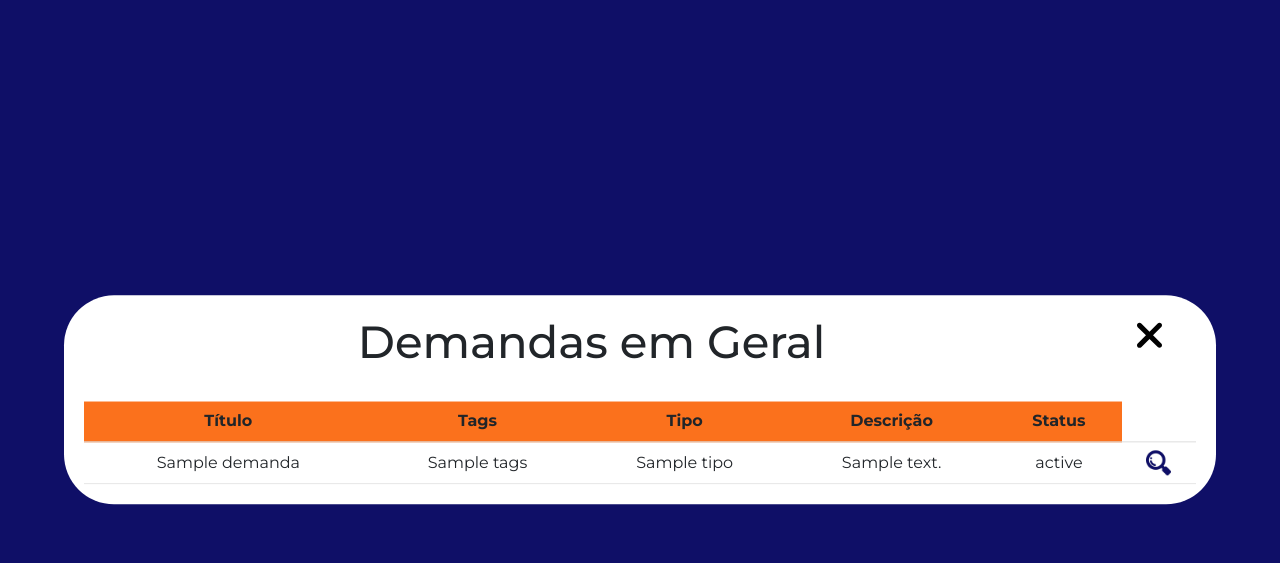
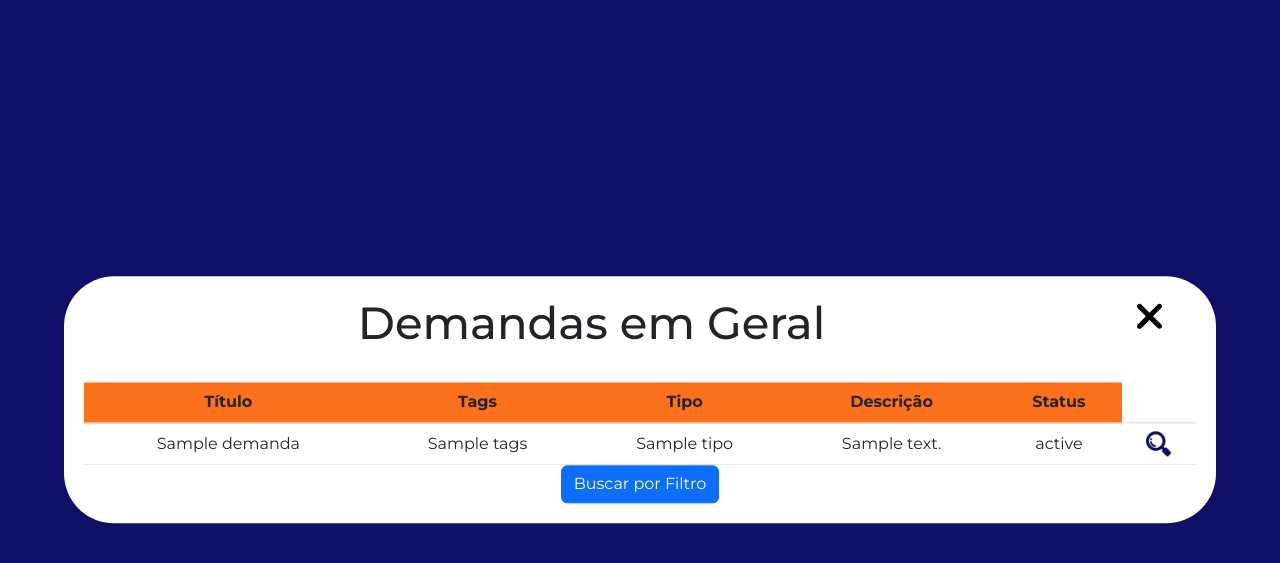
Before and after one commit to jaovctr/AjudaAi, a Flask app: template templates/lista_demandas.html in a window 1280 px wide. Shown: the top 563 px of the page. Run offline with Flask 2, Linux system fonts and the light colour scheme; the template is opened without the code that fills it: most values are stand-ins (such as "Sample title", 1, 10 or a date in 2020).

Commit message:
atualizando lista de demandas Andisu07#69

```diff
--- a/templates/lista_demandas.html
+++ b/templates/lista_demandas.html
@@ -2,6 +2,7 @@
 <html lang="pt_BR">
 
 <head>
+
     <meta charset="UTF-8">
     <meta http-equiv="X-UA-Compatible" content="IE=edge">
     <meta name="viewport" content="width=device-width, initial-scale=1.0">
@@ -58,11 +59,20 @@
                 </tbody>
             </table>
         </div>
+
+        <section>
+            <button class="btn btn-primary mx-auto" href="filtro_busca.html">Buscar por Filtro</button>
+        </section>
     </main>
 
     <script src="https://cdnjs.cloudflare.com/ajax/libs/font-awesome/6.2.1/js/all.min.js"
         integrity="sha512-rpLlll167T5LJHwp0waJCh3ZRf7pO6IT1+LZOhAyP6phAirwchClbTZV3iqL3BMrVxIYRbzGTpli4rfxsCK6Vw=="
         crossorigin="anonymous" referrerpolicy="no-referrer"></script>
+
 </body>
 
+
+
+
+
 </html>
```
